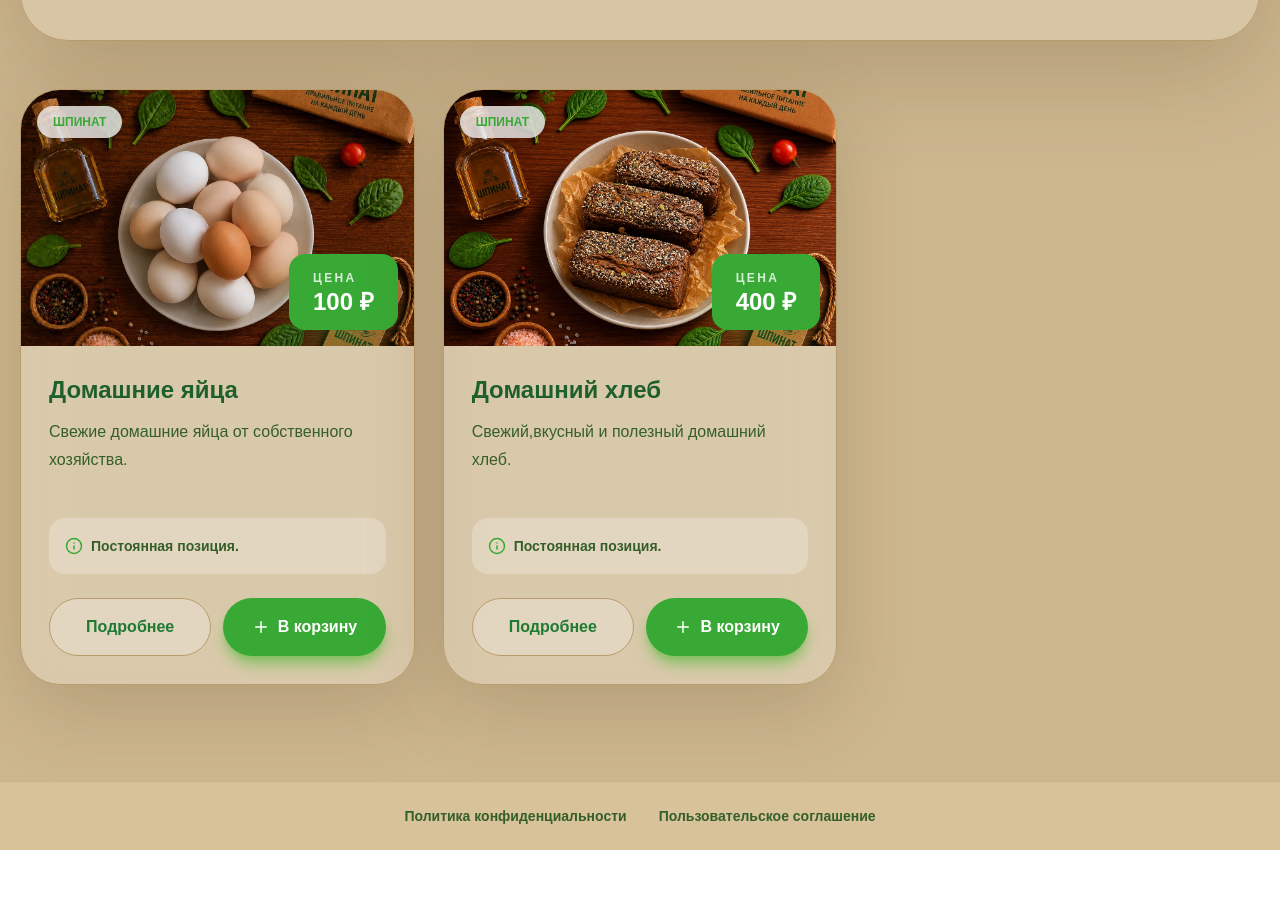
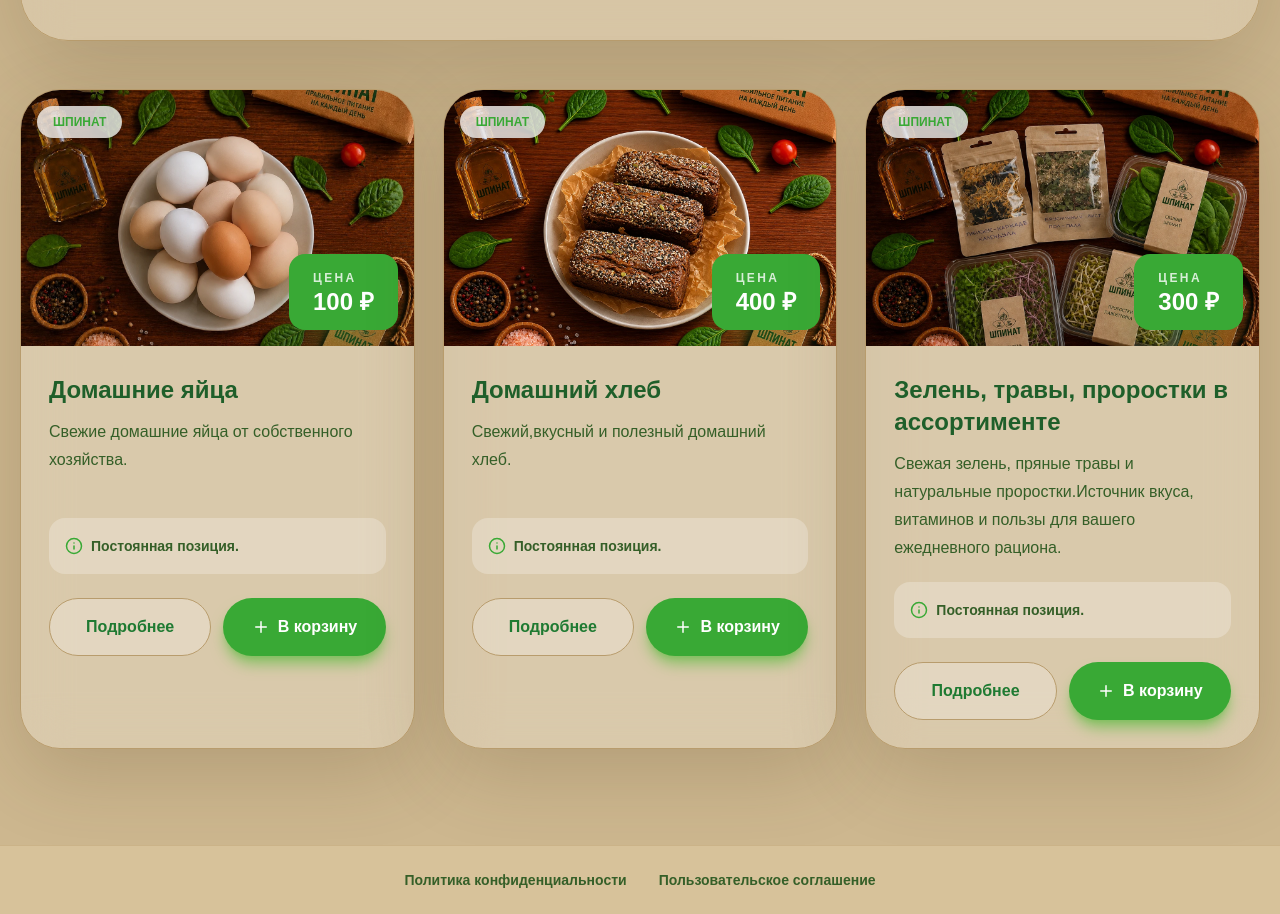
Before and after one commit to NXSTYone/shpinat, a Next.js app: page /menu/products in a window 1280 px wide. Shown: the part 655-1569 px from the top of the page. Before the commit the page ends 1505 px from the top, so only its background shows below. Built offline with nearby package versions, Linux system fonts and the light colour scheme.

Commit message:
update june program schedule

```diff
--- a/src/app/menu/sets/page.tsx
+++ b/src/app/menu/sets/page.tsx
@@ -146,7 +146,7 @@ export default function SetsPage() {
           </h1>
 
           <p className="mx-auto mt-5 max-w-3xl text-lg font-semibold leading-8 text-[#355f28] md:text-xl">
-            Готовые программы питания для вас и вашего здоровья.
+            Готовые авторские программы питания для вас и вашего здоровья.
           </p>
 
           <button
--- a/src/data/products.ts
+++ b/src/data/products.ts
@@ -257,7 +257,7 @@ export const ecoProducts = [
   },
 
   {
-    id: 20,
+    id: 21,
     title: "Домашний хлеб",
     description:
       "Свежий,вкусный и полезный домашний хлеб.",
@@ -268,4 +268,24 @@ export const ecoProducts = [
       "/images/hleb.webp",
     seasonal: false,
   },
+
+  {
+    id: 22,
+    title: "Зелень, травы, проростки в ассортименте",
+    description:
+      "Свежая зелень, пряные травы и натуральные проростки.Источник вкуса, витаминов и пользы для вашего ежедневного рациона.",
+    fullDescription: `
+✅ Цена указана за 100 гр. ✅
+
+Зелень: руккола, фенхель, кинза, мизуна, шпинат, красная горчица, кейл, базилик, салаты.
+
+Пряные травы: шалфей, мята лимонная, обычная и шоколадная, матрёшка, чабрец, ромашка, лапчатка.
+
+Проростки: пажитника, чечевицы, маш, пшеницы.
+`,
+    price: 300,
+    image:
+      "/images/zelen.webp",
+    seasonal: false,
+  },
 ];
```
Also changed, not shown: public/images/zelen.webp (added).
